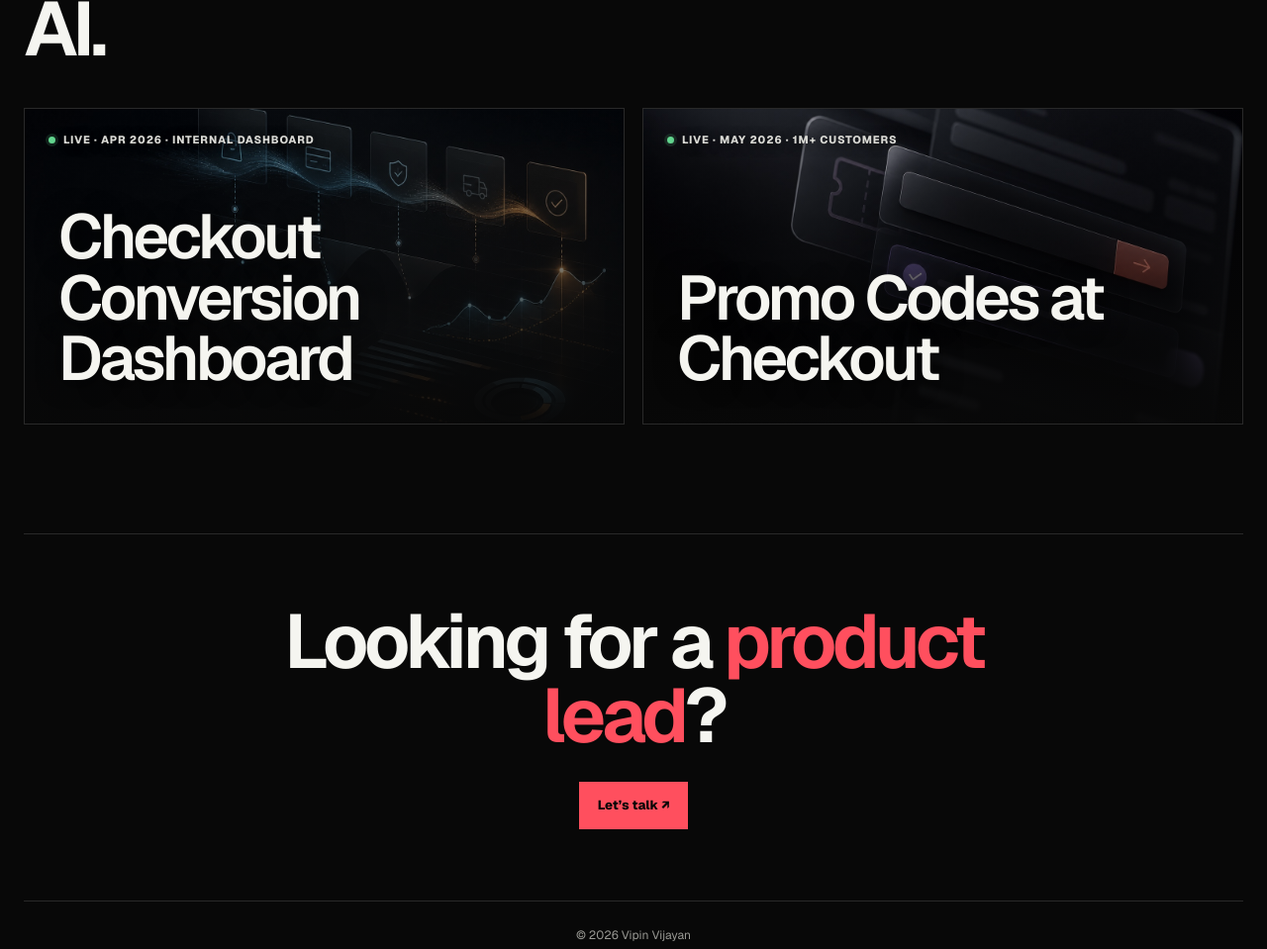
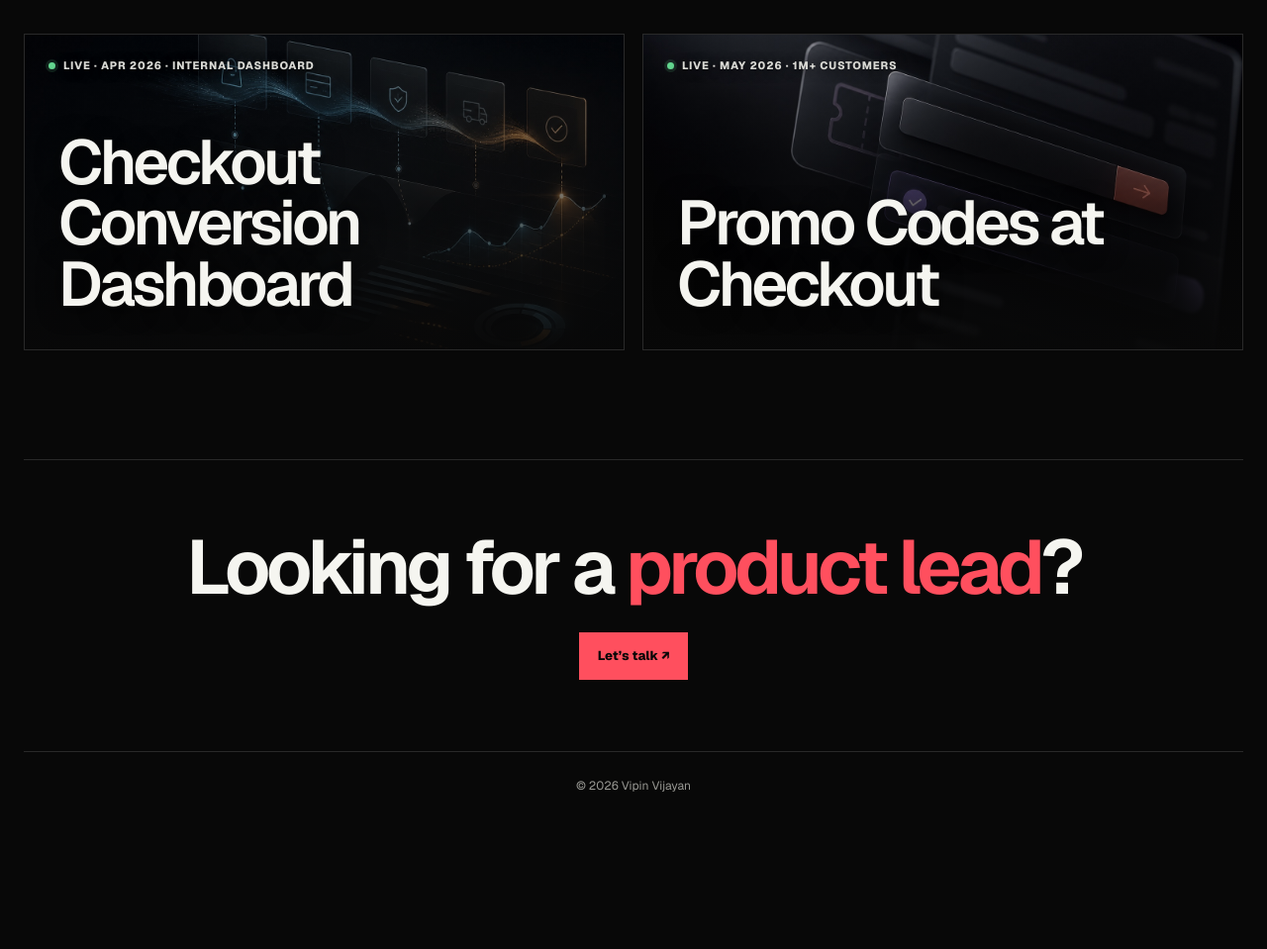
Before and after one commit to vipinvijayanis/vipinvijayanis.github.io, a plain HTML site: page index.html in a window 1280 px wide. Shown: the part 814-1773 px from the top of the page at 99% size. After the commit the page ends 1658 px from the top, so only its background shows below. Drawn offline with Linux system fonts and the light colour scheme.

Commit message:
Let portfolio headings use full width

```diff
--- a/index.html
+++ b/index.html
@@ -78,7 +78,7 @@
 
     .work { padding: 90px 0 110px; }
     .work-heading { margin-bottom: 42px; }
-    h2 { max-width: 700px; margin: 0; font-size: clamp(42px, 6vw, 78px); font-weight: 650; line-height: .98; letter-spacing: -.055em; }
+    h2 { margin: 0; font-size: clamp(42px, 6vw, 78px); font-weight: 650; line-height: .98; letter-spacing: -.055em; }
     .projects { display: grid; grid-template-columns: repeat(2, minmax(0, 1fr)); gap: 18px; }
     .project { position: relative; isolation: isolate; min-height: 320px; display: flex; align-items: end; overflow: hidden; padding: 34px; border: 1px solid var(--line); background-color: var(--panel); background-position: center; background-size: cover; text-decoration: none; transition: border-color 160ms ease, transform 160ms ease; }
     .project::before { content: ""; position: absolute; inset: 0; z-index: -1; background: linear-gradient(180deg, rgba(8, 8, 8, .16) 0%, rgba(8, 8, 8, .52) 48%, rgba(8, 8, 8, .94) 100%); transition: background 160ms ease; }
@@ -92,7 +92,6 @@
 
     .close { padding: 72px 0; }
     .close-grid { display: grid; grid-template-columns: 1fr; gap: 28px; justify-items: center; text-align: center; }
-    .close h2 { max-width: 900px; }
     .close h2 span { color: var(--accent); }
     .actions { display: flex; justify-content: center; gap: 10px; }
     .button { min-height: 48px; display: inline-flex; align-items: center; justify-content: center; padding: 11px 18px; border: 1px solid var(--line); font-size: 13px; font-weight: 800; text-decoration: none; transition: background 160ms ease, color 160ms ease; }
```
